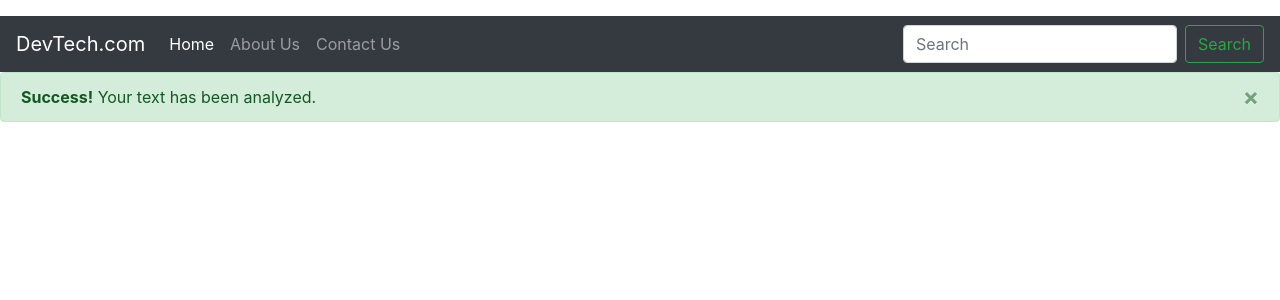
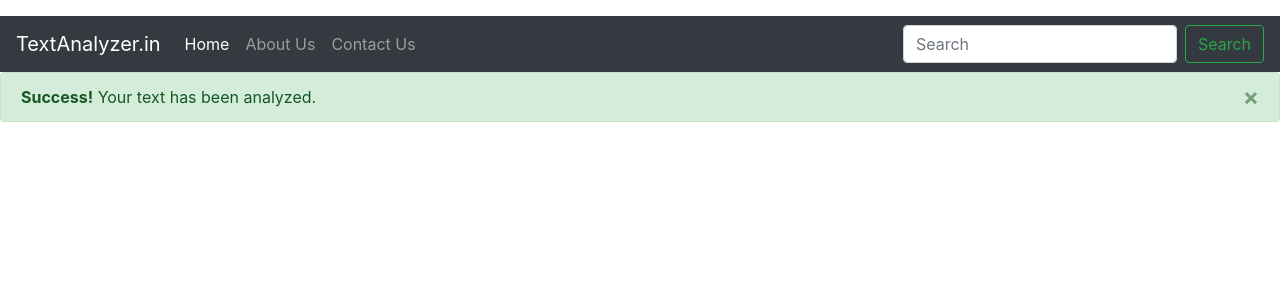
Before and after one commit to sourabh9/TextAnalyzer, a Django app: template templates/analyzed.html in a window 1280 px wide. Shown: the top 300 px of the page. Run offline with Django 3.2, Linux system fonts and the light colour scheme; the template is opened without the code that fills it, so the values that code supplies are empty; some libraries are stand-ins or nearby versions.

Commit message:
Update analyzed.html

```diff
--- a/templates/analyzed.html
+++ b/templates/analyzed.html
@@ -13,7 +13,7 @@
    </head>
   <p>
       <nav class="navbar navbar-expand-lg navbar-dark bg-dark">
-  <a class="navbar-brand" href="#">DevTech.com</a>
+  <a class="navbar-brand" href="#">TextAnalyzer.in</a>
   <button class="navbar-toggler" type="button" data-toggle="collapse" data-target="#navbarNavDropdown" aria-controls="navbarNavDropdown" aria-expanded="false" aria-label="Toggle navigation">
     <span class="navbar-toggler-icon"></span>
   </button>
```
